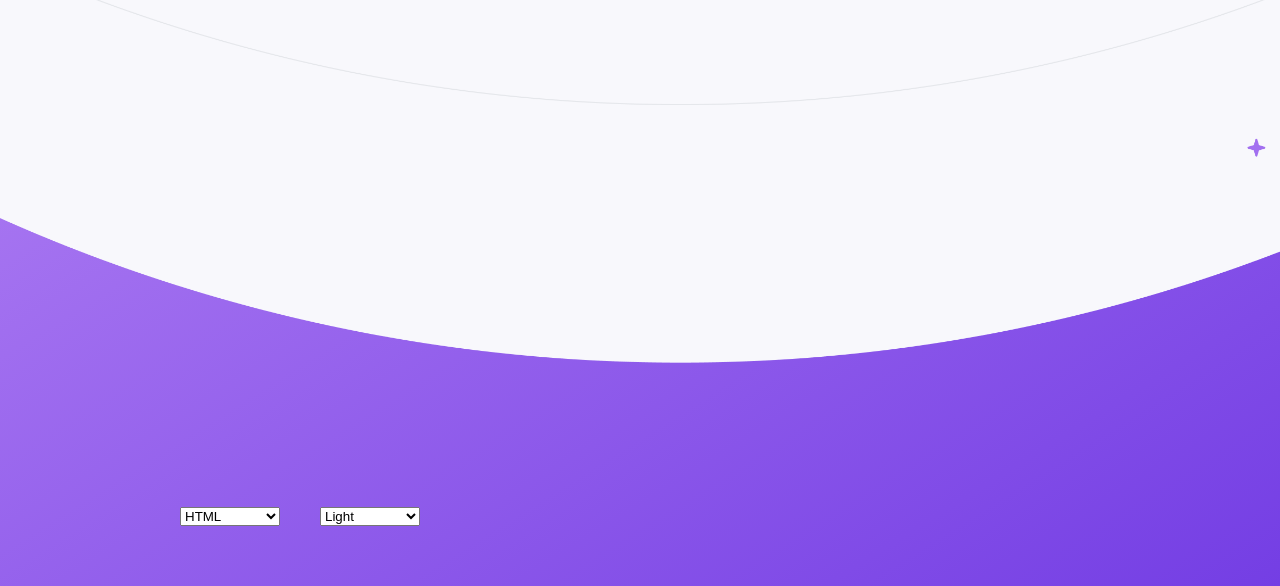
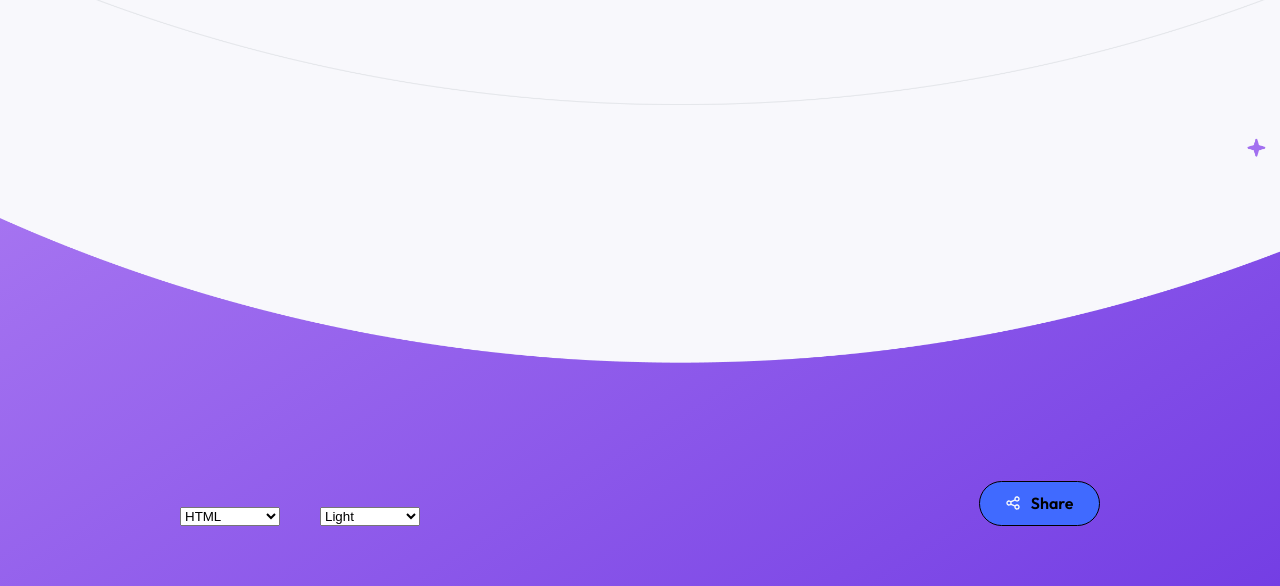
Before and after one commit to jonnywillrees/note-code, a website built with Vite: page index.html in a window 1280 px wide. Shown: the part 214-800 px from the top of the page. Built offline with nearby package versions, Linux system fonts and the light colour scheme; what monaco-editor would draw is missing.

Commit message:
add and style button to share code

```diff
--- a/index.html
+++ b/index.html
@@ -22,6 +22,10 @@
         <option value="light">Light</option>
         <option value="dark">Dark</option>
       </select>
+
+      <button class="share-button" id="share-button">
+        <img class="share-button__icon" src="/assets/Share.svg" alt="share icon"> Share
+      </button>
     </div>
     <script type="module" src="/src/main.ts"></script>
   </body>
--- a/src/style.css
+++ b/src/style.css
@@ -23,6 +23,9 @@ html {
   text-rendering: optimizeLegibility;
   -webkit-font-smoothing: antialiased;
   -moz-osx-font-smoothing: grayscale;
+
+  --color-blue: #406AFF;
+
 }
 
 body {
@@ -95,6 +98,22 @@ picture {
   left: 20px;
 }
 
+.share-button {
+  padding: 0.6rem 1.6rem;
+  border-radius: 9999px;
+  display: flex;
+  align-items: center;
+  gap: 0.6rem;
+  border: 1px solid currentColor;
+  cursor: pointer;
+  position: absolute;
+  z-index: 6;
+  bottom: 20px;
+  right: 20px;
+  background-color: var(--color-blue);
+  font: inherit;
+}
+
 @media (prefers-color-scheme: light) {
   :root {
     color: #213547;
```
